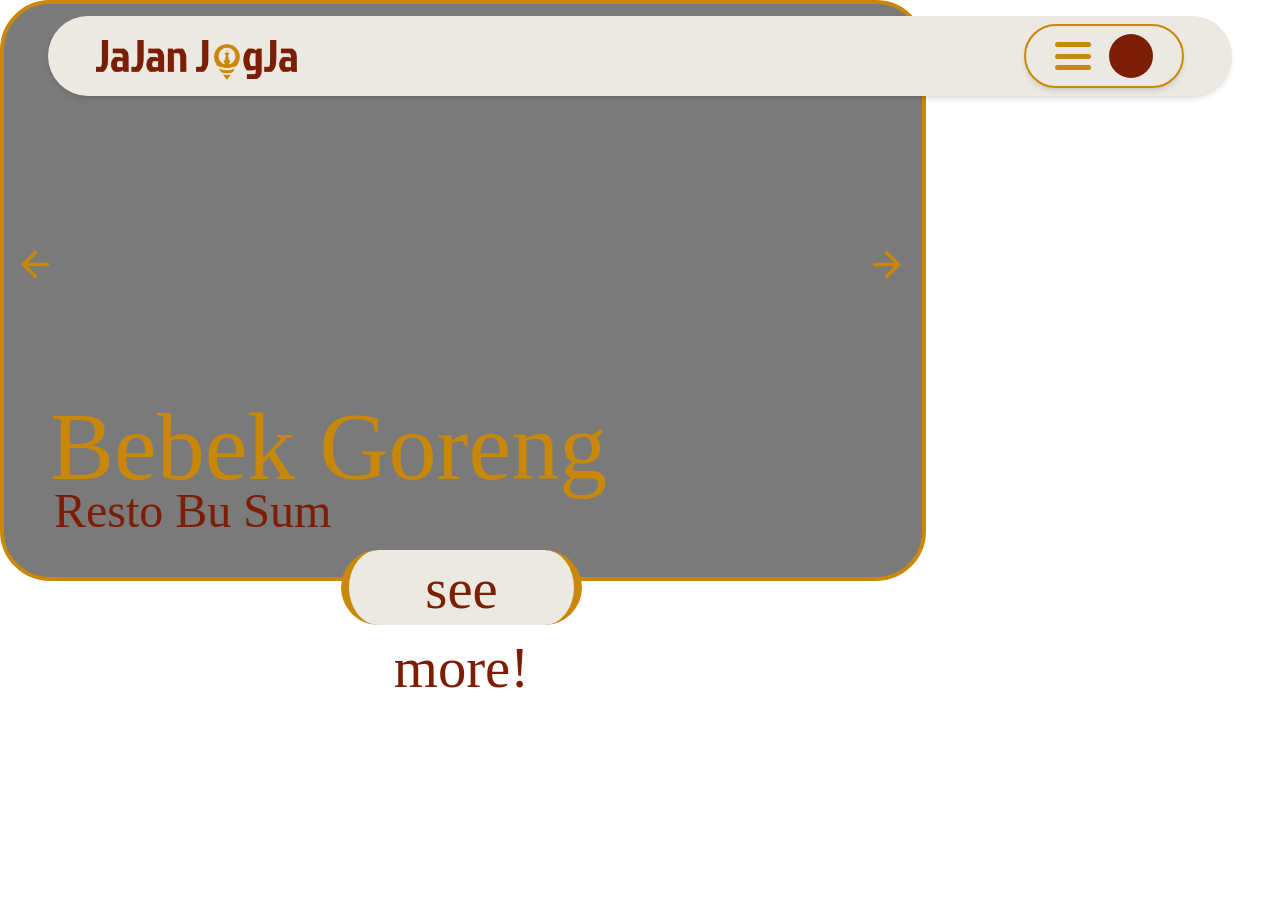
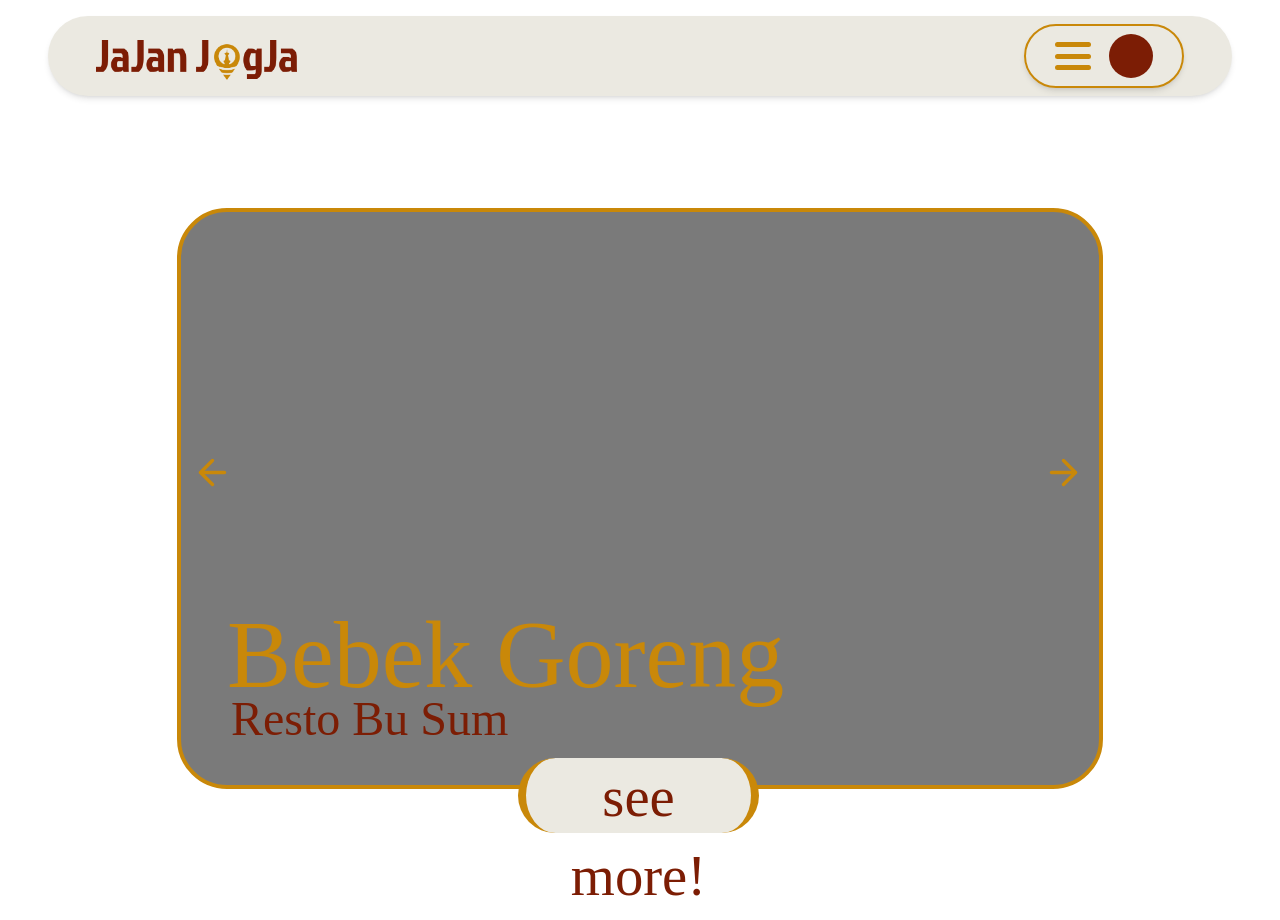
Before and after one commit to PBP-A02-2024/jajan-jogja, a Django app: page / in a window 1280 px wide. Before the commit the page ends 688 px from the top, so only its background shows below. Run offline with Django 5.2, Linux system fonts and the light colour scheme; some libraries are stand-ins or nearby versions; some web fonts are replaced.

Commit message:
new update again

```diff
--- a/zoya/templates/landing.html
+++ b/zoya/templates/landing.html
@@ -4,6 +4,7 @@
 
 {% include 'navbar.html' %}
 
+<div class="flex justify-center items-center min-h-screen mt-[15vh]">
     <div class="w-[926px] h-[625px] relative">
         <div class="w-[926px] h-[581px] left-0 top-0 absolute bg-[#7a7a7a] rounded-[50px] border-4 border-darkYellow"></div>
 
@@ -25,6 +26,7 @@
         <div class="left-[50px] top-[407px] absolute text-[#c98809] text-8xl font-normal font-['Jockey One'] leading-[79.25px]">Bebek Goreng</div>
         <div class="left-[54px] top-[483px] absolute text-[#7c1d04] text-5xl font-normal font-['Jockey One'] leading-[56px]">Resto Bu Sum</div>
     </div>
+</div>
 
 
 {% endblock content %}
```
Lines whose indentation alone changed are shown as unchanged.
